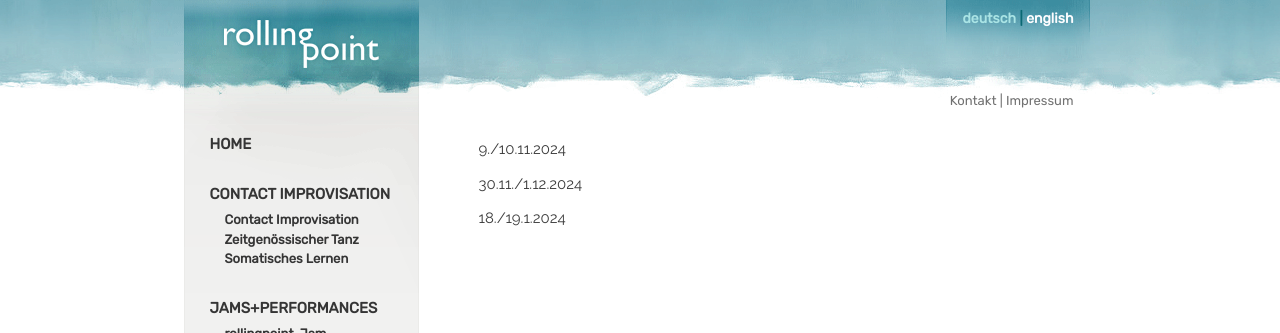
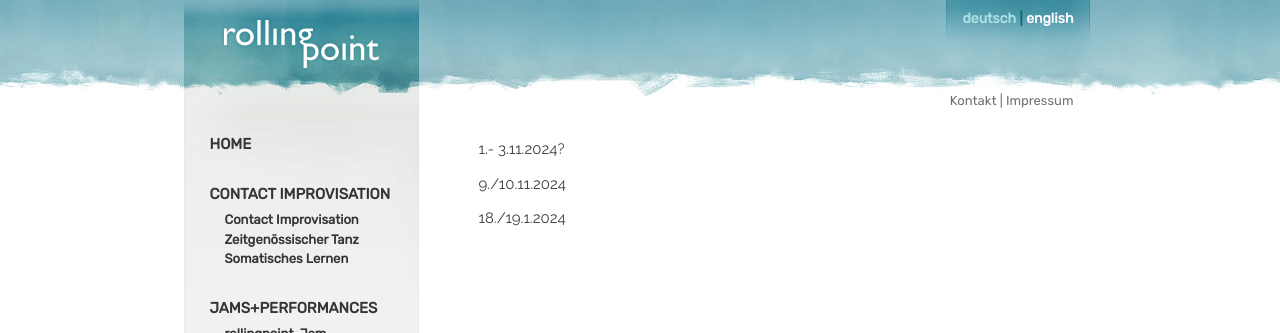
Before and after one commit to manulari/rollingpointat, a Jekyll site: the page built from _pages_de/wsws2024.md, in a window 1280 px wide. Shown: the top 333 px of the page. Built offline with Jekyll 4.4.1, drawn with Linux system fonts in a browser that asks for light colours; comment, search, counter and statistics services are not loaded.

Commit message:
Update page (de) “wsws2024”

```diff
--- a/_pages_de/wsws2024.md
+++ b/_pages_de/wsws2024.md
@@ -3,8 +3,8 @@ permalink: /wsws2024
 title: Workhops/Intensives
 language: de
 ---
+1.- 3.11.2024?
+
 9./10.11.2024
 
-30.11./1.12.2024
-
 18./19.1.2024
```
